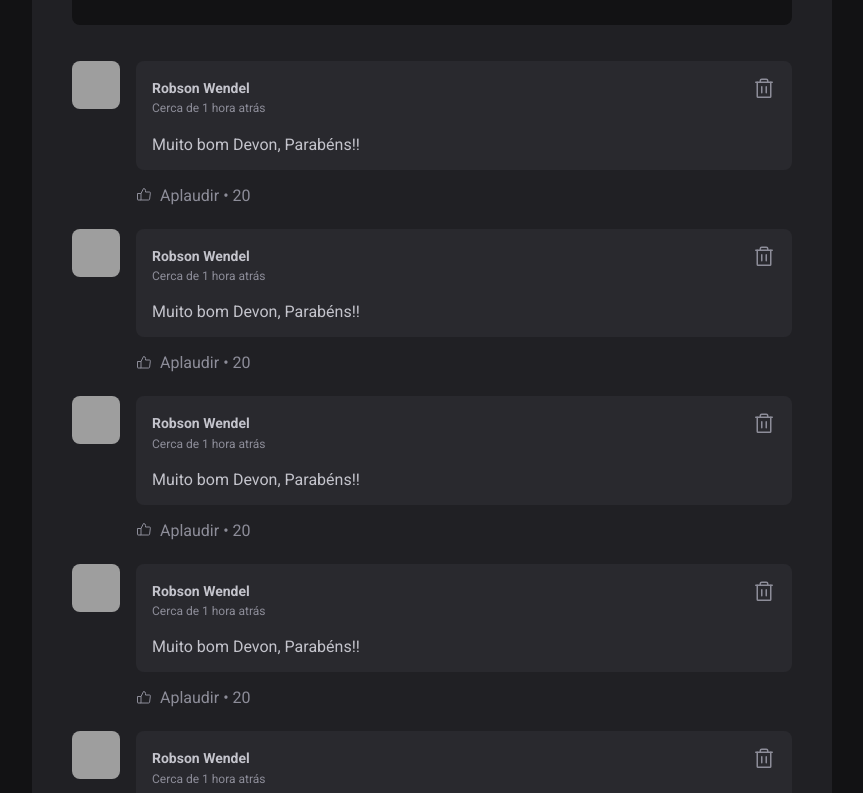
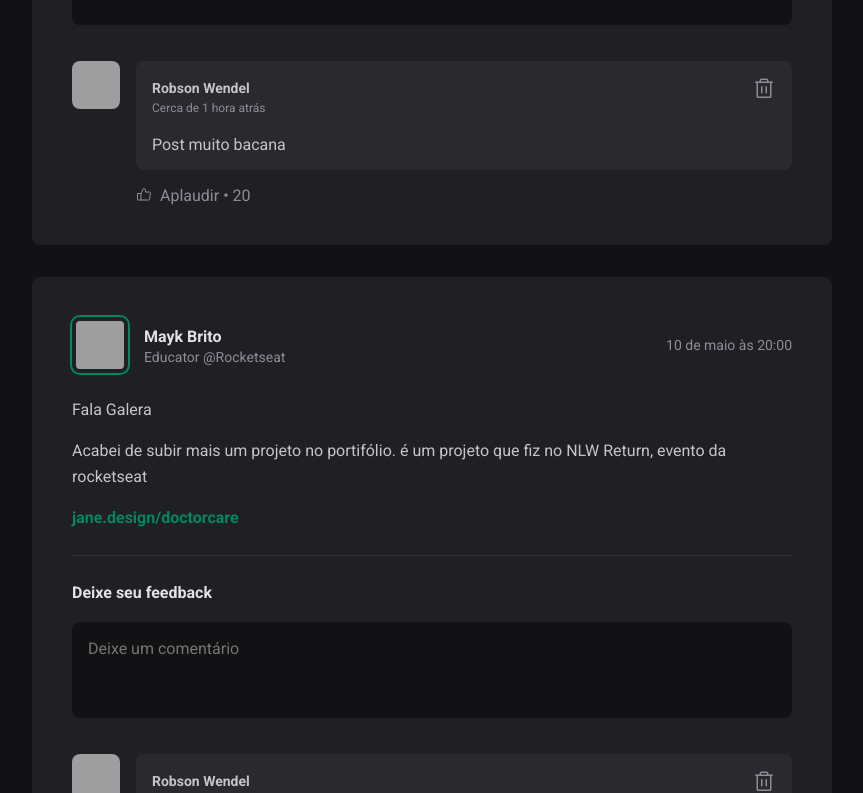
Before and after one commit to robsu17/ignite-feed, a React (Vite) app in the folder ignite-feed/: page / in a window 1280 px wide. Shown: the part 520-1313 px from the top of the page, without its empty margins (352-1215 px from the left). Built offline with nearby package versions, Linux system fonts and the light colour scheme; grey boxes are pictures that could not be loaded.

Commit message:
inserindo comentários

```diff
--- a/ignite-feed/src/components/Comment.jsx
+++ b/ignite-feed/src/components/Comment.jsx
@@ -2,7 +2,7 @@ import { ThumbsUp, Trash } from 'phosphor-react'
 import styles from './Comment.module.css'
 import { Avatar } from './Avatar'
 
-export function Comment() {
+export function Comment({content}) {
   return (
     <div className={styles.comment}>
       <Avatar hasBorder={false} imageLink="https://github.com/robsu17.png" />
@@ -19,7 +19,7 @@ export function Comment() {
             </button>
           </header>
 
-          <p>Muito bom Devon, Parabéns!!</p>
+          <p>{content}</p>
         </div>
 
         <footer>
--- a/ignite-feed/src/components/Post.jsx
+++ b/ignite-feed/src/components/Post.jsx
@@ -1,14 +1,32 @@
+import { useState } from 'react'
 import { Avatar } from './Avatar'
 import { Comment } from './Comment'
 import styles from './Post.module.css'
 
 export function Post({ author, content, publishedAt }) {
+
+  const [comments, setComments] = useState(['Post muito bacana'])
+  const [newCommentText, setNewCommentText] = useState('')
+
   const publishedDateFormatted = new Intl.DateTimeFormat('pt-BR', {
     day: '2-digit',
     month: 'long',
     hour: '2-digit',
     minute: '2-digit'
   }).format(publishedAt)
+
+  function handleCreateNewComent () {
+    event.preventDefault()
+    if (!newCommentText) {
+      return false
+    }
+    setComments([...comments, newCommentText ])
+    setNewCommentText('')
+  }
+
+  function handleNewCommentChange () {
+    setNewCommentText(event.target.value)
+  }
 
   return (
     <article className={styles.post}>
@@ -35,10 +53,10 @@ export function Post({ author, content, publishedAt }) {
         })}
       </div>
 
-      <form className={styles.comentForm}>
+      <form onSubmit={handleCreateNewComent} className={styles.comentForm}>
         <strong>Deixe seu feedback</strong>
 
-        <textarea placeholder="Deixe um comentário"/>
+        <textarea onChange={handleNewCommentChange} name="comment" placeholder="Deixe um comentário" value={newCommentText}/>
 
         <footer>
           <button type='submit'>Publicar</button>
@@ -46,11 +64,9 @@ export function Post({ author, content, publishedAt }) {
       </form>
 
       <div className={styles.commentList}>
-        <Comment />
-        <Comment />
-        <Comment />
-        <Comment />
-        <Comment />
+        {comments.map(comment => {
+          return <Comment content={comment}/>
+        })}
       </div>
     </article>
   )
```
